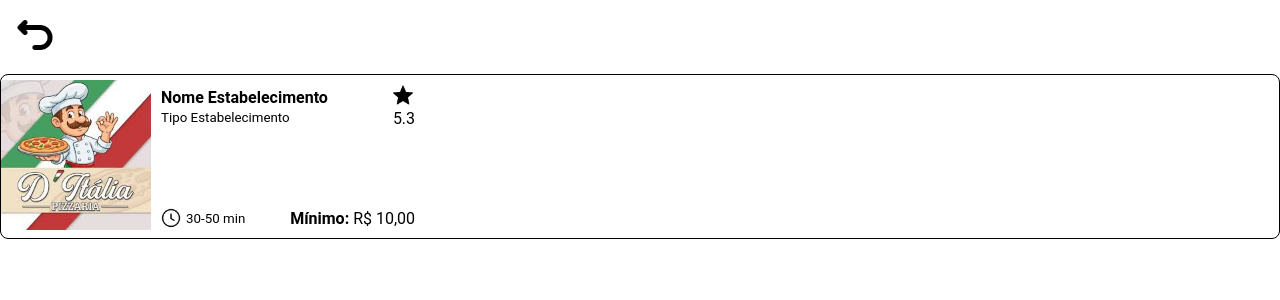
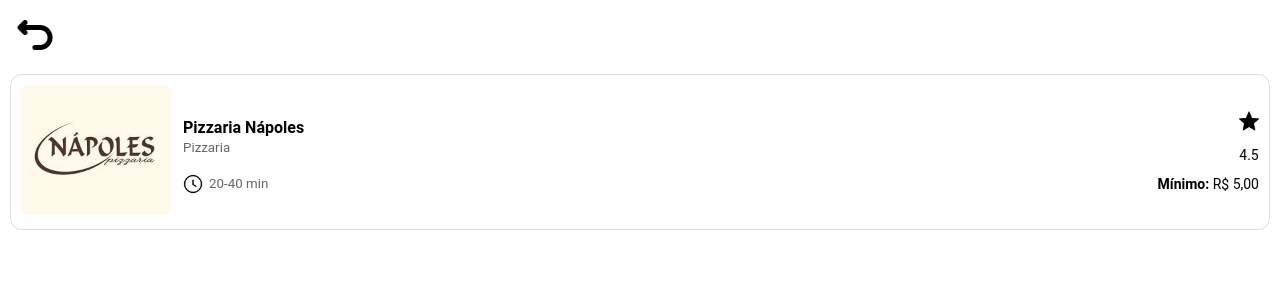
Before and after one commit to LUC4SMELLO/BaoDMais, a Flask app: page /estabelecimento/2 in a window 1280 px wide. Shown: the top 300 px of the page. Run offline with Flask 3, Linux system fonts and the light colour scheme; data comes from the database, SQL or seed files in the repository.

Commit message:
feat: exibindo card do estabelecimento

```diff
--- a/routes/estabelecimento.py
+++ b/routes/estabelecimento.py
@@ -1,8 +1,21 @@
 from flask import Blueprint, render_template
+
+from models.estabelecimento_model import EstabelecimentoModel
 
 
 estabelecimento_bp = Blueprint("estabelecimento", __name__)
 
 @estabelecimento_bp.route("/estabelecimento/<int:id>")
 def estabelecimento(id):
-    return render_template("estabelecimento.html", id=id)
+
+    resultado = EstabelecimentoModel.buscar_estabelecimento(id)
+
+    return render_template(
+        "estabelecimento.html",
+        nome=resultado[0],
+        tipo=resultado[1],
+        avaliacao=resultado[2],
+        pedido_minimo=resultado[3],
+        tempo_delivery=resultado[4],
+        caminho_foto=resultado[5]
+        )
--- a/static/css/estabelecimento.css
+++ b/static/css/estabelecimento.css
@@ -2,61 +2,83 @@ body {
     margin: 0;
     font-family: 'Roboto', sans-serif;
     font-size: 16px;
-    text-align: center;
 }
 
+/* Botão voltar */
 .voltar {
     display: flex;
-    margin-top: 15px;
-    margin-bottom: 15px;
-    margin-left: 15px;
+    margin: 15px;
 }
 
+/* CARD PRINCIPAL */
 .informacoes-estabelecimento {
-    display: flex;
-    align-items: left;
-    border-radius: 8px;
-    border: 1px solid #000000;
+    display: grid;
+    grid-template-columns: 150px 1fr; /* foto | conteúdo */
+    gap: 12px;
+    align-items: center;
+
+    border: 1px solid #ddd;
+    border-radius: 12px;
+    padding: 10px;
+    margin: 10px;
+    background-color: #fff;
 }
 
-.foto-estabelecimento {
+/* IMAGEM */
+.foto-estabelecimento img {
+    width: 150px;
+    height: 130px;
+    object-fit: cover;
+    border-radius: 8px;
+}
+
+/* BLOCO DE TEXTO */
+.texto-estabelecimento {
+    display: grid;
+    gap: 6px;
+}
+
+/* LINHA NOME + ESTRELA */
+.linha-nome {
+    display: grid;
+    grid-template-columns: 1fr auto;
+    align-items: center;
+}
+
+/* NOME */
+.linha-nome b {
+    font-size: 16px;
+}
+
+/* TIPO */
+.texto-estabelecimento small {
+    color: #666;
+}
+
+/* AVALIAÇÃO */
+.avaliacao {
+    display: flex;
+    flex-direction: column;
+    align-items: center;
+    font-size: 14px;
+}
+
+/* LINHA INFERIOR */
+.texto-tempo-delivery {
+    display: grid;
+    grid-template-columns: 1fr auto;
+    align-items: center;
     margin-top: 5px;
 }
 
-.linha-nome {
-    display: flex;
-    justify-content: space-between; /* joga cada um pra um lado */
-    align-items: center;
-    gap: 65px;
-    margin-bottom: 80px;
-}
-
-.avaliacao {
-    margin-right: 10px;
-}
-.texto-estabelecimento {
-    display: flex;
-    flex-direction: column;
-    align-items: left;
-    text-align: left;
-    min-height: 140px;
-    margin-top: 10px;
-    margin-bottom: 10px;
-    margin-left: 10px;
-}
-
-.texto-tempo-delivery {
-    display: flex;
-    justify-content: space-between;
-    align-items: center;
-}
-
+/* TEMPO (ESQUERDA) */
 .tempo-esquerda {
     display: flex;
     align-items: center;
-    gap: 5px;
+    gap: 6px;
 }
 
+/* TEXTO DIREITA */
 .tempo-direita {
-    margin-right: 10px;
+    font-size: 14px;
 }
--- a/templates/estabelecimento.html
+++ b/templates/estabelecimento.html
@@ -15,29 +15,29 @@
 
     <div class="informacoes-estabelecimento">
         <div class="foto-estabelecimento">
-            <img src="{{ url_for('static', filename='images/estabelecimentos/ditalia_pizzaria.jfif') }}" width="150">
+            <img  src="{{ url_for('static', filename=caminho_foto if caminho_foto else 'images/icons/restaurante.png') }}" width="150">
         </div>
 
         <div class="texto-estabelecimento">
 
             <div class="linha-nome">
                 <div>
-                    <b>Nome Estabelecimento</b><br>
-                    <small>Tipo Estabelecimento</small>
+                    <b>{{ nome }}</b><br>
+                    <small>{{ tipo }}</small>
                 </div>
                 <div class="avaliacao">
                     <img src="{{ url_for('static', filename='images/icons/estrela_black.png') }}" width="20" alt="Avaliação"><br>
-                    5.3
+                    {{ avaliacao }}
                 </div>
             </div>
 
             <div class="texto-tempo-delivery">
                 <div class="tempo-esquerda">
                     <img src="{{ url_for('static', filename='images/icons/relogio_black.png') }}" width="20" alt="Relógio">
-                    <small>30-50 min</small>
+                    <small>{{ tempo_delivery }}</small>
                 </div>
                 <div class="tempo-direita">
-                    <b>Mínimo:</b> R$ 10,00
+                    <b>Mínimo:</b> {{ pedido_minimo }}
                 </div>
             </div>
 
```
